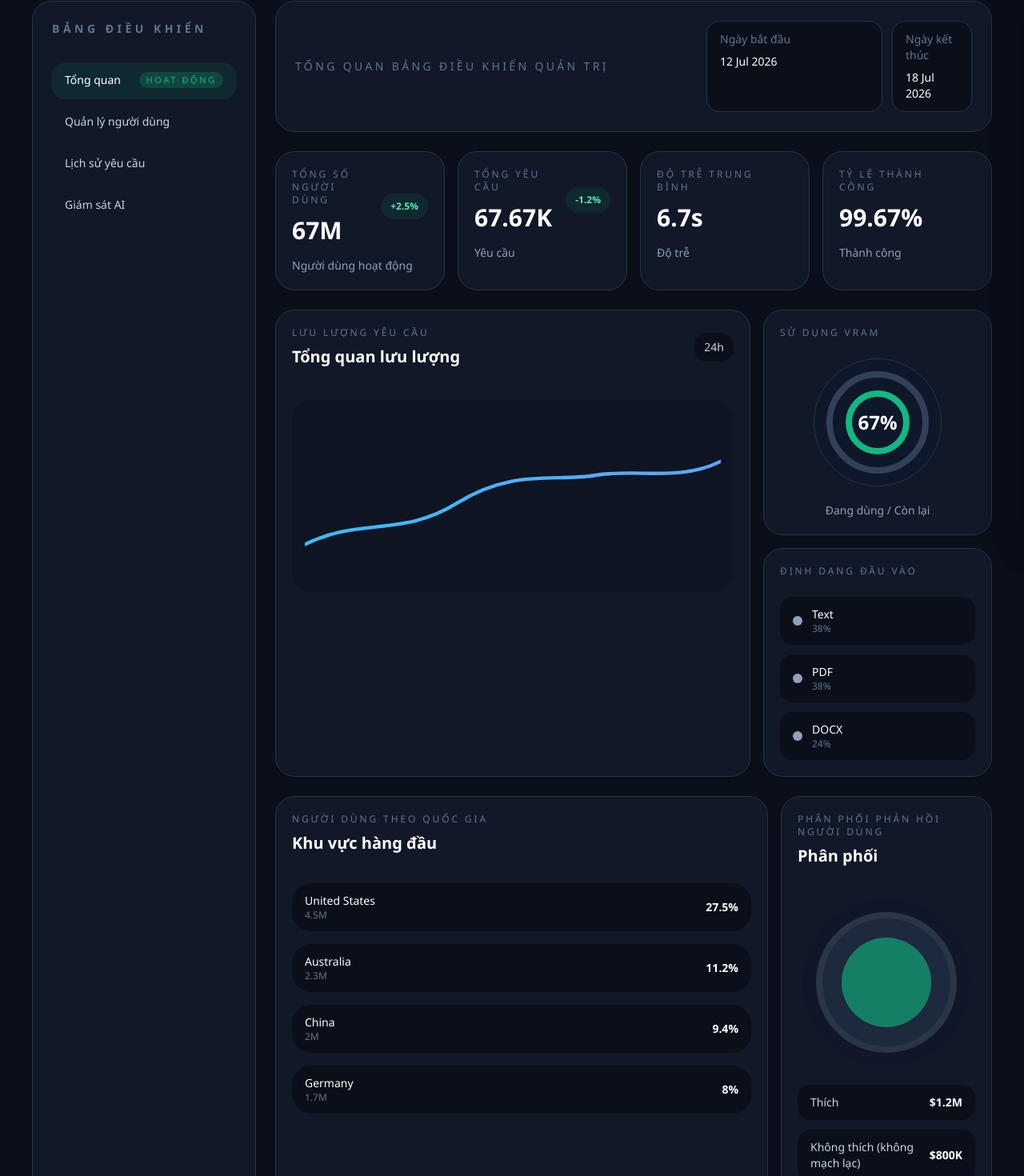
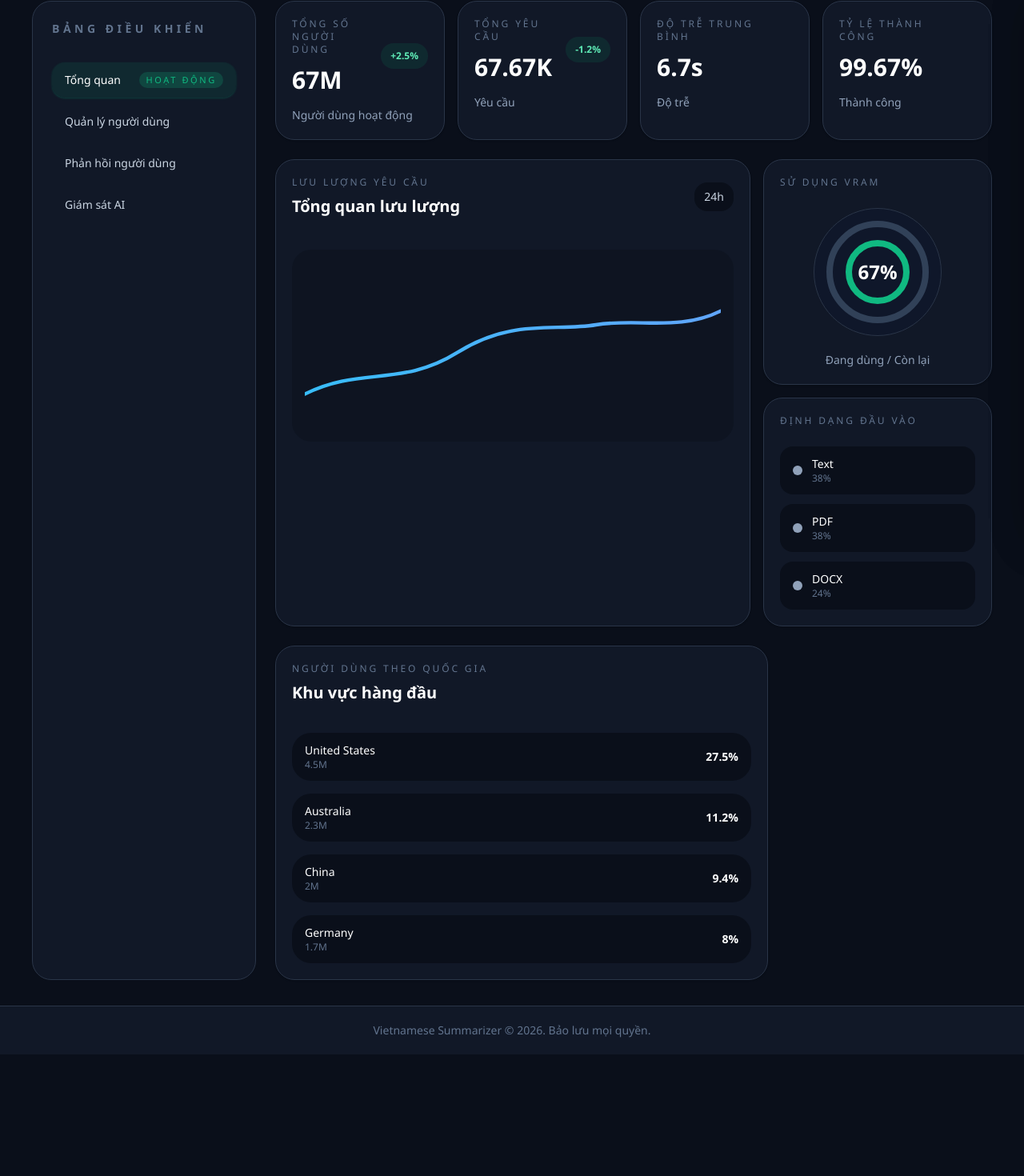
Before and after one commit to Kana-WithAi/Vietnamese_Summarizer, a React (Vite) app in the folder frontend/: page /dashboard in a window 1280 px wide. Shown: the part 92-1562 px from the top of the page at 80% size. After the commit the page ends 1410 px from the top, so only its background shows below. Built offline with nearby package versions, Linux system fonts and the light colour scheme.

Commit message:
Update Admin (Adding  Feedback nav )

```diff
--- a/frontend/src/i18n/translations.js
+++ b/frontend/src/i18n/translations.js
@@ -8,7 +8,7 @@ export const translations = {
       dashboard: 'Dashboard',
       overview: 'Overview',
       userManagement: 'User Management',
-      requestHistory: 'Request History',
+      feedback: 'User Feedback',
       aiMonitor: 'AI Model Monitor',
       myAccount: 'My Account',
       login: 'Log in',
@@ -104,7 +104,7 @@ export const translations = {
       dashboard: 'Bảng điều khiển',
       overview: 'Tổng quan',
       userManagement: 'Quản lý người dùng',
-      requestHistory: 'Lịch sử yêu cầu',
+      feedback: 'Phản hồi người dùng',
       aiMonitor: 'Giám sát AI',
       myAccount: 'Tài khoản',
       login: 'Đăng nhập',
--- a/frontend/src/pages/DashboardPage.jsx
+++ b/frontend/src/pages/DashboardPage.jsx
@@ -1,10 +1,11 @@
+import { useState } from 'react'
 import { useLanguage } from '../context/LanguageContext'
 
 const navItems = [
-  { label: 'nav.overview', active: true },
-  { label: 'nav.userManagement' },
-  { label: 'nav.requestHistory' },
-  { label: 'nav.aiMonitor' },
+  { id: 'overview', label: 'nav.overview' },
+  { id: 'userManagement', label: 'nav.userManagement' },
+  { id: 'feedback', label: 'nav.feedback' },
+  { id: 'aiMonitor', label: 'nav.aiMonitor' },
 ]
 
 const stats = [
@@ -14,55 +15,52 @@ const stats = [
   { label: 'dashboard.successRate', value: '99.67%', delta: null, helper: 'dashboard.success' },
 ]
 
+const formatDate = (value) => {
+  if (!value) return ''
+  const [year, month, day] = value.split('-')
+  return `${day}/${month}/${year}`
+}
+
 function DashboardPage() {
   const { t } = useLanguage()
+  const [activeNav, setActiveNav] = useState('overview')
+  const [filterStartDate, setFilterStartDate] = useState('2026-07-12')
+  const [filterEndDate, setFilterEndDate] = useState('2026-07-18')
 
-  return (
-    <div className="grid gap-6 lg:grid-cols-[280px_1fr]">
-      <aside className="hidden rounded-3xl border border-surface-border bg-surface-raised p-6 lg:block">
-        <div className="mb-8">
-          <div className="text-sm font-semibold uppercase tracking-[0.32em] text-slate-500">
-            {t('nav.dashboard')}
+  const renderFeedbackChart = () => (
+    <div className="rounded-3xl border border-surface-border bg-surface-raised p-5 shadow-sm shadow-black/10">
+      <div className="flex items-center justify-between gap-4 pb-4">
+        <div>
+          <p className="text-xs uppercase tracking-[0.24em] text-slate-500">{t('dashboard.userFeedback')}</p>
+          <h2 className="mt-2 text-xl font-semibold text-white">{t('dashboard.distribution')}</h2>
         </div>
       </div>
-        <nav className="space-y-2">
-          {navItems.map((item) => (
-            <button
-              key={item.label}
-              type="button"
-              className={`flex w-full items-center justify-between rounded-2xl px-4 py-3 text-left text-sm font-medium transition ${
-                item.active
-                  ? 'bg-accent/10 text-white shadow-sm shadow-accent/20'
-                  : 'text-slate-300 hover:bg-surface-elevated hover:text-white'
-              }`}
-            >
-              <span>{t(item.label)}</span>
-              {item.active && <span className="rounded-full bg-accent/20 px-2 py-0.5 text-[11px] uppercase tracking-[0.24em] text-accent">{t('dashboard.active')}</span>}
-            </button>
-          ))}
-        </nav>
-      </aside>
-
-      <div className="space-y-6">
-        <div className="flex flex-col gap-4 rounded-3xl border border-surface-border bg-surface-raised p-6 shadow-sm shadow-black/10">
-          <div className="flex flex-col gap-4 lg:flex-row lg:items-center lg:justify-between">
-            <div>
-              <p className="text-sm uppercase tracking-[0.24em] text-slate-500">{t('dashboard.subtitle')}</p>
-            </div>
-
-            <div className="grid gap-3 sm:grid-cols-[220px_100px]">
-              <div className="rounded-2xl border border-surface-border bg-surface-base px-4 py-3 text-sm text-slate-300">
-                <div className="text-slate-500">{t('dashboard.startDate')}</div>
-                <div className="mt-2 text-white">12 Jul 2026</div>
-              </div>
-              <div className="rounded-2xl border border-surface-border bg-surface-base px-4 py-3 text-sm text-slate-300">
-                <div className="text-slate-500">{t('dashboard.endDate')}</div>
-                <div className="mt-2 text-white">18 Jul 2026</div>
+      <div className="mt-6 flex items-center justify-center">
+        <div className="relative h-52 w-52">
+          <div className="absolute inset-0 rounded-full bg-slate-900/60" />
+          <div className="absolute inset-6 rounded-full bg-slate-800 ring-8 ring-surface-border" />
+          <div className="absolute inset-12 rounded-full bg-accent/60" />
         </div>
       </div>
+      <div className="mt-6 space-y-3">
+        {[
+          { label: t('dashboard.like'), value: '$1.2M' },
+          { label: t('dashboard.dislikeIncohesive'), value: '$800K' },
+          { label: t('dashboard.dislikeSpeMist'), value: '$645K' },
+        ].map((item) => (
+          <div key={item.label} className="flex items-center justify-between rounded-2xl bg-surface-base px-4 py-3 text-sm text-slate-300">
+            <span>{item.label}</span>
+            <span className="font-semibold text-white">{item.value}</span>
+          </div>
+        ))}
       </div>
     </div>
+  )
 
+  const renderPageContent = () => {
+    if (activeNav === 'overview') {
+      return (
+        <>
           <div className="grid gap-4 sm:grid-cols-2 xl:grid-cols-4">
             {stats.map((item) => (
               <div key={item.label} className="rounded-3xl border border-surface-border bg-surface-raised p-5 shadow-sm shadow-black/10">
@@ -168,35 +166,52 @@ function DashboardPage() {
                 ))}
               </div>
             </div>
+          </div>
+        </>
+      )
+    }
 
+    if (activeNav === 'feedback') {
+      return renderFeedbackChart()
+    }
+
+    return (
       <div className="rounded-3xl border border-surface-border bg-surface-raised p-5 shadow-sm shadow-black/10">
-            <div className="flex items-center justify-between gap-4 pb-4">
-              <div>
-                <p className="text-xs uppercase tracking-[0.24em] text-slate-500">{t('dashboard.userFeedback')}</p>
-                <h2 className="mt-2 text-xl font-semibold text-white">{t('dashboard.distribution')}</h2>
+        <p className="text-sm uppercase tracking-[0.24em] text-slate-500">{t(`nav.${activeNav}`)}</p>
+        <p className="mt-3 text-white">Content for {t(`nav.${activeNav}`)} will appear here.</p>
+      </div>
+    )
+  }
+
+  return (
+    <div className="grid gap-6 lg:grid-cols-[280px_1fr]">
+      <aside className="hidden rounded-3xl border border-surface-border bg-surface-raised p-6 lg:block">
+        <div className="mb-8">
+          <div className="text-sm font-semibold uppercase tracking-[0.32em] text-slate-500">
+            {t('nav.dashboard')}
           </div>
         </div>
-            <div className="mt-6 flex items-center justify-center">
-              <div className="relative h-52 w-52">
-                <div className="absolute inset-0 rounded-full bg-slate-900/60" />
-                <div className="absolute inset-6 rounded-full bg-slate-800 ring-8 ring-surface-border" />
-                <div className="absolute inset-12 rounded-full bg-accent/60" />
-              </div>
-            </div>
-            <div className="mt-6 space-y-3">
-              {[
-                { label: t('dashboard.like'), value: '$1.2M', delta: '+8.2%' },
-                { label: t('dashboard.dislikeIncohesive'), value: '$800K', delta: '+7%' },
-                { label: t('dashboard.dislikeSpeMist'), value: '$645K', delta: '+2.5%' },
-              ].map((item) => (
-                <div key={item.label} className="flex items-center justify-between rounded-2xl bg-surface-base px-4 py-3 text-sm text-slate-300">
-                  <span>{item.label}</span>
-                  <span className="font-semibold text-white">{item.value}</span>
-                </div>
+        <nav className="space-y-2">
+          {navItems.map((item) => (
+            <button
+              key={item.id}
+              type="button"
+              onClick={() => setActiveNav(item.id)}
+              className={`flex w-full items-center justify-between rounded-2xl px-4 py-3 text-left text-sm font-medium transition ${
+                activeNav === item.id
+                  ? 'bg-accent/10 text-white shadow-sm shadow-accent/20'
+                  : 'text-slate-300 hover:bg-surface-elevated hover:text-white'
+              }`}
+            >
+              <span>{t(item.label)}</span>
+              {activeNav === item.id && <span className="rounded-full bg-accent/20 px-2 py-0.5 text-[11px] uppercase tracking-[0.24em] text-accent">{t('dashboard.active')}</span>}
+            </button>
           ))}
-            </div>
-          </div>
-        </div>
+        </nav>
+      </aside>
+
+      <div className="space-y-6">
+        {renderPageContent()}
       </div>
     </div>
   )
```
Lines whose indentation alone changed are shown as unchanged.
